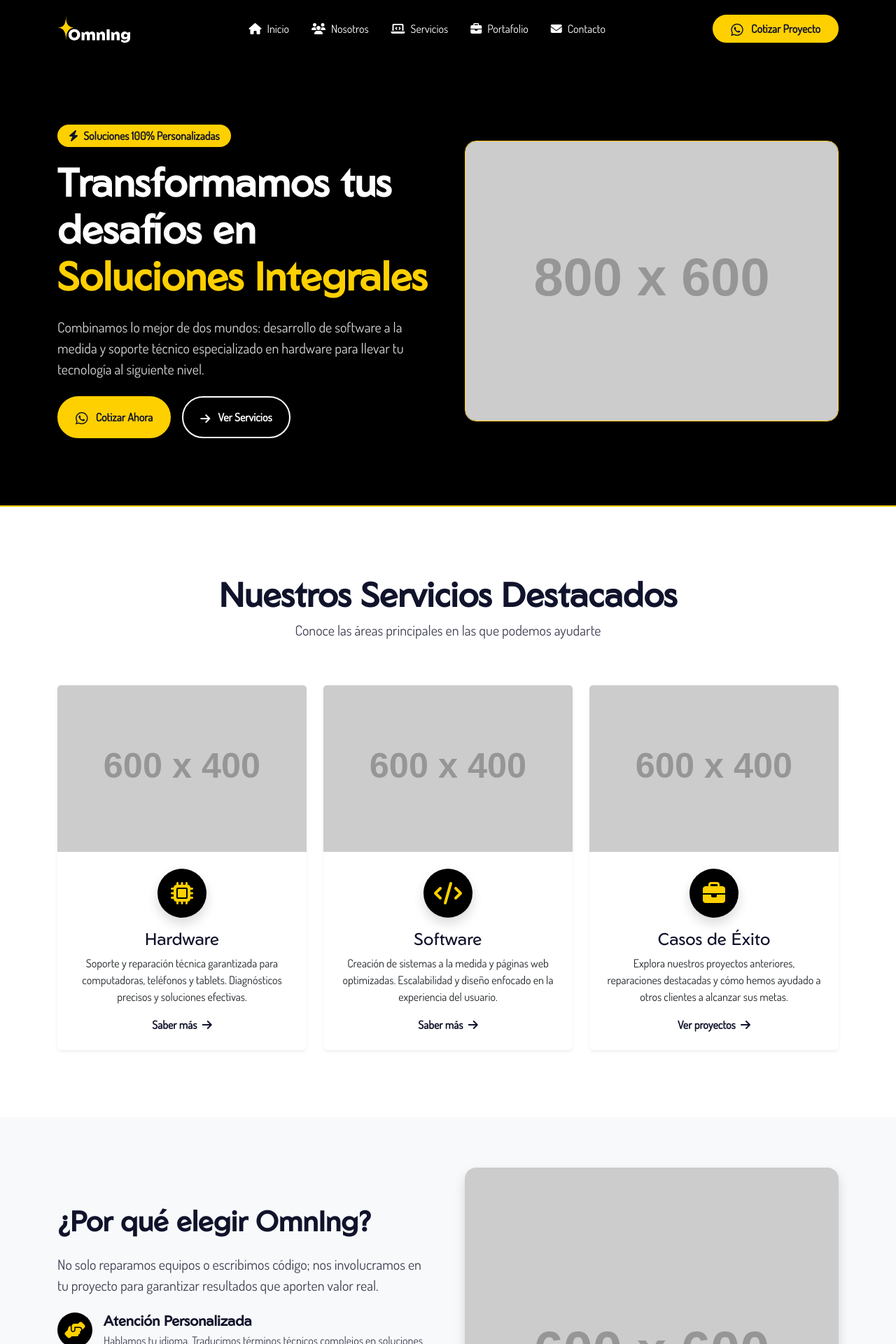
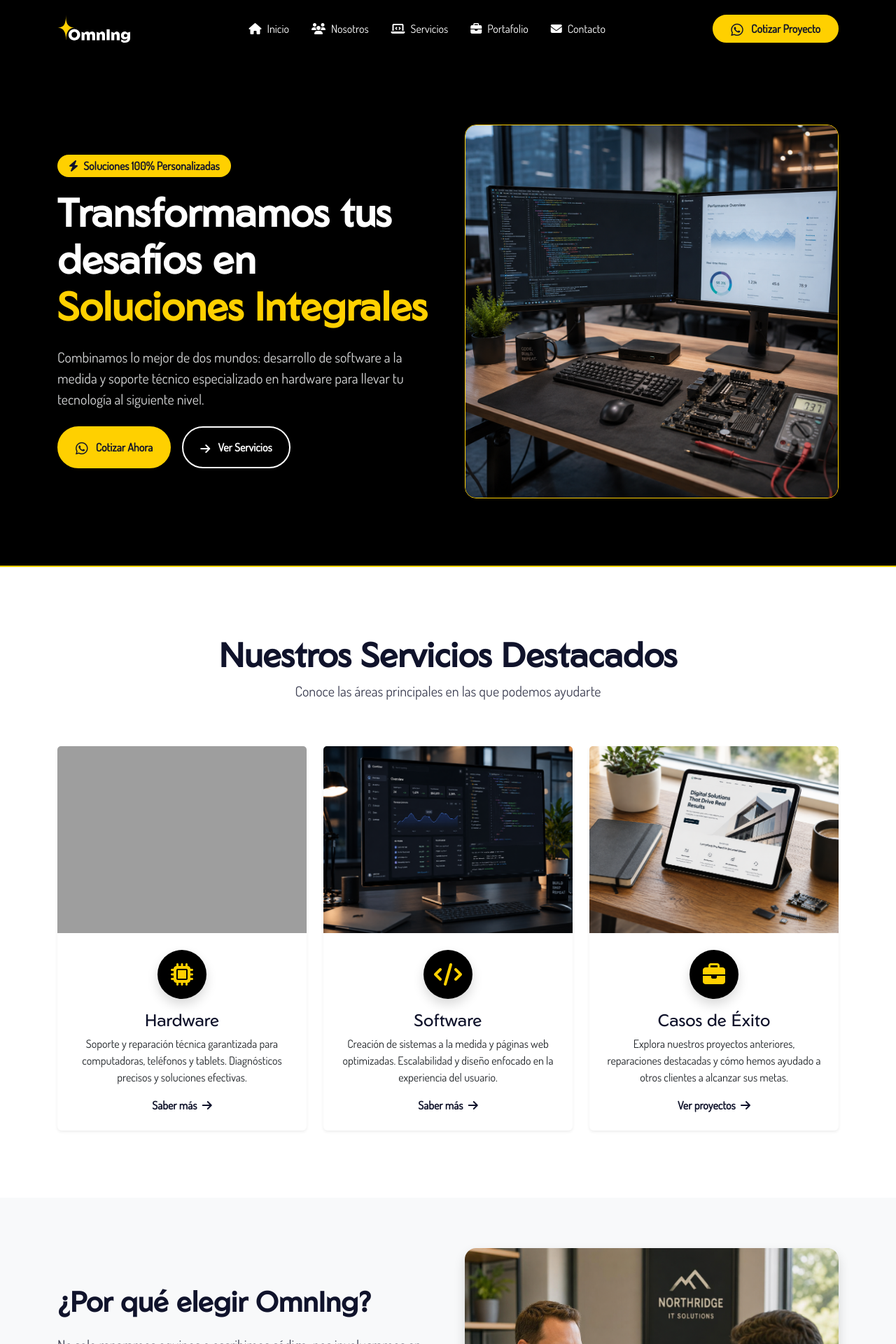
Before and after one commit to JaimeBerrios/OmnIng, a PHP site: page /omning/ in a window 1280 px wide. Shown: the top 1920 px of the page at 70% size. Run offline with PHP 8.4, Linux system fonts and the light colour scheme; grey boxes labelled with a size stand in for pictures from a placeholder-image service; some libraries are stand-ins or nearby versions; grey boxes are pictures that could not be loaded.

Commit message:
Imgs agregadas

```diff
--- a/index.php
+++ b/index.php
@@ -30,7 +30,7 @@ include 'includes/header.php';
             </div>
 
             <div class="col-lg-6 order-1 order-lg-2 text-center">
-                <img src="https://placehold.co/800x600/1a1a1a/ffd000?text=Imagen+Hero\n800x600" alt="Representación de servicios OmnIng" class="img-fluid rounded-4 shadow-lg border border-primario border-opacity-50">
+                <img src="/assets/img/hero-omning.png" alt="Representación de servicios OmnIng" class="img-fluid rounded-4 shadow-lg border border-primario border-opacity-50">
             </div>
         </div>
     </div>
@@ -47,7 +47,7 @@ include 'includes/header.php';
         <div class="row g-4">
             <div class="col-lg-4 col-md-6">
                 <div class="card h-100 border-0 shadow-sm text-center">
-                    <img src="https://placehold.co/600x400/f8f9fa/1a1a1a?text=Hardware\n600x400" class="card-img-top" alt="Soporte de Hardware">
+                    <img src="/assets/img/servicio-hardware.png" class="card-img-top" alt="Soporte de Hardware">
                     <div class="card-body p-4">
                         <div class="bg-negro rounded-circle d-inline-flex align-items-center justify-content-center mb-3 mt-n5 position-relative shadow" style="width: 70px; height: 70px;">
                             <i class="fa-solid fa-microchip fa-2x" style="color: var(--color-primario);"></i>
@@ -61,7 +61,7 @@ include 'includes/header.php';
 
             <div class="col-lg-4 col-md-6">
                 <div class="card h-100 border-0 shadow-sm text-center">
-                    <img src="https://placehold.co/600x400/f8f9fa/1a1a1a?text=Software\n600x400" class="card-img-top" alt="Desarrollo de Software">
+                    <img src="/assets/img/servicio-software.png" class="card-img-top" alt="Desarrollo de Software">
                     <div class="card-body p-4">
                         <div class="bg-negro rounded-circle d-inline-flex align-items-center justify-content-center mb-3 mt-n5 position-relative shadow" style="width: 70px; height: 70px;">
                             <i class="fa-solid fa-code fa-2x" style="color: var(--color-primario);"></i>
@@ -75,7 +75,7 @@ include 'includes/header.php';
 
             <div class="col-lg-4 col-md-6">
                 <div class="card h-100 border-0 shadow-sm text-center">
-                    <img src="https://placehold.co/600x400/f8f9fa/1a1a1a?text=Portafolio\n600x400" class="card-img-top" alt="Nuestro Portafolio">
+                    <img src="/assets/img/casos-exito.png" class="card-img-top" alt="Nuestro Portafolio">
                     <div class="card-body p-4">
                         <div class="bg-negro rounded-circle d-inline-flex align-items-center justify-content-center mb-3 mt-n5 position-relative shadow" style="width: 70px; height: 70px;">
                             <i class="fa-solid fa-briefcase fa-2x" style="color: var(--color-primario);"></i>
@@ -137,7 +137,7 @@ include 'includes/header.php';
             </div>
 
             <div class="col-lg-6">
-                <img src="https://placehold.co/600x600/1a1a1a/ffd000?text=Soporte+y+Desarrollo\n600x600" alt="Ingeniería y Soporte OmnIng" class="img-fluid rounded-4 shadow">
+                <img src="/assets/img/por-que-elegir-omning.png" alt="Ingeniería y Soporte OmnIng" class="img-fluid rounded-4 shadow">
             </div>
         </div>
     </div>
```
Also changed, not shown: assets/img/casos-exito.png (added), assets/img/hero-omning.png (added), assets/img/por-que-elegir-omning.png (added), assets/img/servicio-software.png (added), 1 other file.
